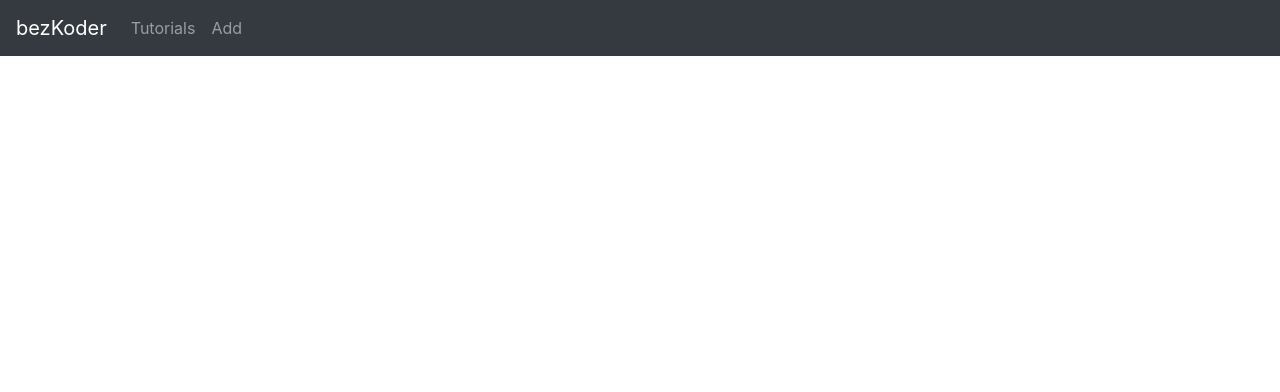
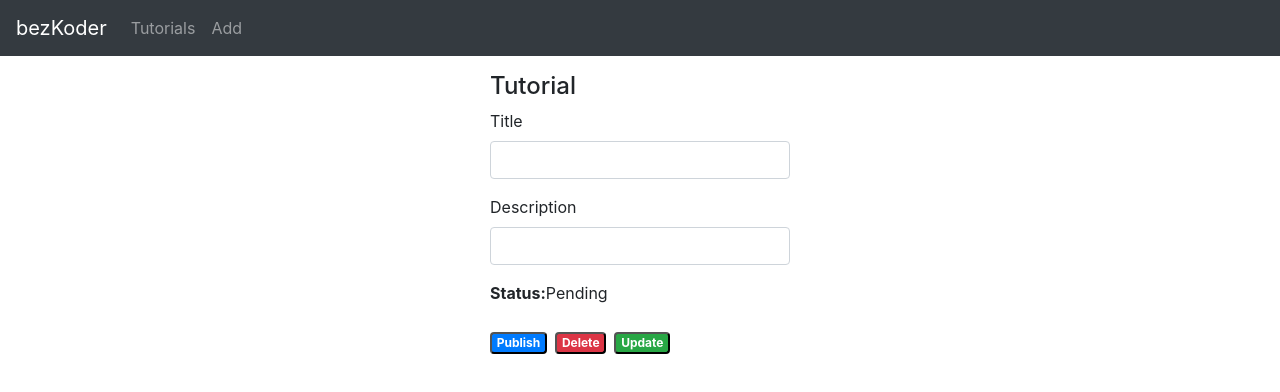
Before and after one commit to AAndersonSantos/Crud-React-Redux, a React (Create React App) app: page /tutorials/1 in a window 1280 px wide. Shown: the top 392 px of the page. Built offline with nearby package versions, Linux system fonts and the light colour scheme; no server answers.

Commit message:
ad form update, delete

```diff
--- a/package.json
+++ b/package.json
@@ -12,7 +12,7 @@
     "react": "^17.0.2",
     "react-dom": "^17.0.2",
     "react-redux": "^7.2.3",
-    "react-router-dom": "^5.2.0",
+    "react-router-dom": "^5.3.3",
     "react-scripts": "4.0.3",
     "web-vitals": "^1.0.1"
   },
--- a/src/App.js
+++ b/src/App.js
@@ -3,7 +3,8 @@ import { BrowserRouter as Router, Switch, Route, Link } from "react-router-dom";
 import "bootstrap/dist/css/bootstrap.min.css";
 import "./App.css";
 import TutorialsList from "./components/TutorialsList";
-import AddTutorial from "./components/addTutorial";
+import Tutorial from "./components/Tutorial";
+import AddTutorial from "./components/AddTutorial";
 
 function App() {
   return (
@@ -30,6 +31,7 @@ function App() {
         <Switch>
           <Route exact path={["/", "/tutorials"]} component={TutorialsList} />
           <Route exact path="/add" component={AddTutorial} />
+          <Route path="/tutorials/:id" component={Tutorial} />
         </Switch>
       </div>
     </Router>
--- a/src/components/AddTutorial.js
+++ b/src/components/AddTutorial.js
@@ -24,7 +24,8 @@ const AddTutorial = () => {
   const saveTutorial = () => {
     const { title, description } = tutorial;
 
-    dispatch(createTutorial(title, description))
+    dispatch(createTutorial({title, description}))
+    .unwrap()
       .then(data => {
         setTutorial({
           id: data.id,
--- /dev/null
+++ b/src/components/Tutorial.js
@@ -0,0 +1,156 @@
+import React, { useState, useEffect } from "react";
+import { useDispatch } from "react-redux";
+import { updateTutorial, deleteTutorial } from "../slices/tutorials";
+import TutorialDataService from "../services/TutorialService";
+
+const Tutorial = (props) => {
+  const initialTutorialState = {
+    id: null,
+    title: "",
+    description: "",
+    published: false
+  };
+  const [currentTutorial, setCurrentTutorial] = useState(initialTutorialState);
+  const [message, setMessage] = useState("");
+
+  const dispatch = useDispatch();
+
+  const getTutorial = id => {
+    TutorialDataService.get(id)
+      .then(response => {
+        setCurrentTutorial(response.data);
+      })
+      .catch(e => {
+        console.log(e);
+      });
+  };
+
+  useEffect(() => {
+    getTutorial(props.match.params.id);
+  }, [props.match.params.id]);
+
+  const handleInputChange = event => {
+    const { name, value } = event.target;
+    setCurrentTutorial({ ...currentTutorial, [name]: value });
+  };
+
+  const updateStatus = status => {
+    const data = {
+      id: currentTutorial.id,
+      title: currentTutorial.title,
+      description: currentTutorial.description,
+      published: status
+    };
+
+    dispatch(updateTutorial({ id: currentTutorial.id, data }))
+      .unwrap()
+      .then(response => {
+        console.log(response);
+        setCurrentTutorial({ ...currentTutorial, published: status });
+        setMessage("The status was updated successfully!");
+      })
+      .catch(e => {
+        console.log(e);
+      });
+  };
+
+  const updateContent = () => {
+    dispatch(updateTutorial({ id: currentTutorial.id, data: currentTutorial }))
+      .unwrap()
+      .then(response => {
+        console.log(response);
+        setMessage("The tutorial was updated successfully!");
+      })
+      .catch(e => {
+        console.log(e);
+      });
+  };
+
+  const removeTutorial = () => {
+    dispatch(deleteTutorial({ id: currentTutorial.id }))
+      .unwrap()
+      .then(() => {
+        props.history.push("/tutorials");
+      })
+      .catch(e => {
+        console.log(e);
+      });
+  };
+
+  return (
+    <div>
+      {currentTutorial ? (
+        <div className="edit-form">
+          <h4>Tutorial</h4>
+          <form>
+            <div className="form-group">
+              <label htmlFor="title">Title</label>
+              <input
+                type="text"
+                className="form-control"
+                id="title"
+                name="title"
+                value={currentTutorial.title}
+                onChange={handleInputChange}
+              />
+            </div>
+            <div className="form-group">
+              <label htmlFor="description">Description</label>
+              <input
+                type="text"
+                className="form-control"
+                id="description"
+                name="description"
+                value={currentTutorial.description}
+                onChange={handleInputChange}
+              />
+            </div>
+
+            <div className="form-group">
+              <label>
+                <strong>Status:</strong>
+              </label>
+              {currentTutorial.published ? "Published" : "Pending"}
+            </div>
+          </form>
+
+          {currentTutorial.published ? (
+            <button
+              className="badge badge-primary mr-2"
+              onClick={() => updateStatus(false)}
+            >
+              UnPublish
+            </button>
+          ) : (
+            <button
+              className="badge badge-primary mr-2"
+              onClick={() => updateStatus(true)}
+            >
+              Publish
+            </button>
+          )}
+
+          <button className="badge badge-danger mr-2" onClick={removeTutorial}>
+            Delete
+          </button>
+
+          <button
+            type="submit"
+            className="badge badge-success"
+            onClick={updateContent}
+          >
+            Update
+          </button>
+          <p>{message}</p>
+        </div>
+      ) : (
+        <div>
+          <br />
+          <p>Please click on a Tutorial...</p>
+        </div>
+      )}
+    </div>
+  );
+};
+
+export default Tutorial;
--- a/src/components/TutorialsList.js
+++ b/src/components/TutorialsList.js
@@ -1,12 +1,12 @@
 import React, { useState, useEffect } from "react";
 import { useDispatch, useSelector } from "react-redux";
-import {
-  retrieveTutorials
-} from "../slices/tutorials";
+import { Link } from "react-router-dom";
+import { retrieveTutorials, findTutorialsByTitle, } from "../slices/tutorials";
 
 const TutorialsList = () => {
   const [currentTutorial, setCurrentTutorial] = useState(null);
   const [currentIndex, setCurrentIndex] = useState(-1);
+  const [searchTitle, setSearchTitle] = useState("");
 
   const tutorials = useSelector(state => state.tutorials);
   const dispatch = useDispatch();
@@ -15,14 +15,48 @@ const TutorialsList = () => {
     dispatch(retrieveTutorials());
   }, []);
 
+  const onChangeSearchTitle = e => {
+    const searchTitle = e.target.value;
+    setSearchTitle(searchTitle);
+  };
+
   const setActiveTutorial = (tutorial, index) => {
     setCurrentTutorial(tutorial);
     setCurrentIndex(index);
   };
 
+  const refreshData = () => {
+    setCurrentTutorial(null);
+    setCurrentIndex(-1);
+  };
+
+  const findByTitle = () => {
+    refreshData();
+    dispatch(findTutorialsByTitle({ title: searchTitle }));
+  };
+
   return (
     <div className="list row">
-
+      <div className="col-md-8">
+          <div className="input-group mb-3">
+            <input
+              type="text"
+              className="form-control"
+              placeholder="Search by title"
+              value={searchTitle}
+              onChange={onChangeSearchTitle}
+            />
+            <div className="input-group-append">
+              <button
+                className="btn btn-outline-secondary"
+                type="button"
+                onClick={findByTitle}
+              >
+                Search
+              </button>
+            </div>
+          </div>
+        </div>
       <div className="col-md-6">
         <h4>Tutorials List</h4>
 
@@ -65,6 +99,13 @@ const TutorialsList = () => {
               {currentTutorial.published ? "Published" : "Pending"}
             </div>
 
+            <Link
+              to={"/tutorials/" + currentTutorial.id}
+              className="badge badge-warning"
+            >
+              Edit
+            </Link>
+
           </div>
         ) : (
           <div>
--- a/src/http-common.js
+++ /dev/null
@@ -1,8 +0,0 @@
-import axios from "axios";
-
-export default axios.create({
-  baseURL: "http://localhost:3000/api",
-  headers: {
-    "Content-type": "application/json"
-  }
-});
--- a/src/services/TutorialService.js
+++ b/src/services/TutorialService.js
@@ -1,17 +1,44 @@
-import http from "../http-common";
+import axios from "axios";
+
+const http = axios.create({
+  baseURL: "http://localhost:3000/api",
+  headers: {
+    "Content-type": "application/json"
+  }
+});
+
 
 const getAll = () => {
   return http.get("/tutorials");
+};
+
+const get = id => {
+  return http.get(`/tutorials/${id}`);
 };
 
 const create = data => {
   return http.post("/tutorials", data);
 };
 
+const update = (id, data) => {
+  return http.put(`/tutorials/${id}`, data);
+};
+
+const remove = id => {
+  return http.delete(`/tutorials/${id}`);
+};
+
+const findByTitle = title => {
+  return http.get(`/tutorials?title=${title}`);
+};
 
 const TutorialService = {
   getAll,
-  create
+  get,
+  create,
+  update,
+  remove,
+  findByTitle
 };
 
 export default TutorialService;
--- a/src/slices/tutorials.js
+++ b/src/slices/tutorials.js
@@ -4,7 +4,7 @@ import TutorialDataService from "../services/TutorialService";
 const initialState = [];
 
 export const retrieveTutorials = createAsyncThunk(
-    "tutorials/retrieve",
+  "tutorials/retrieve",
     async () => {
       const res = await TutorialDataService.getAll();
       return res.data;
@@ -19,6 +19,29 @@ export const retrieveTutorials = createAsyncThunk(
     }
   );
 
+  export const updateTutorial = createAsyncThunk(
+    "tutorials/update",
+    async ({ id, data }) => {
+      const res = await TutorialDataService.update(id, data);
+      return res.data;
+    }
+  );
+
+  export const deleteTutorial = createAsyncThunk(
+    "tutorials/delete",
+    async ({ id }) => {
+      await TutorialDataService.remove(id);
+      return { id };
+    }
+  );
+
+  export const findTutorialsByTitle = createAsyncThunk(
+    "tutorials/findByTitle",
+    async ({ title }) => {
+      const res = await TutorialDataService.findByTitle(title);
+      return res.data;
+    }
+  );
 
   const tutorialSlice = createSlice({
     name: "tutorial",
@@ -31,6 +54,23 @@ export const retrieveTutorials = createAsyncThunk(
       [createTutorial.fulfilled]: (state, action) => {
         state.push(action.payload);
       },
+
+      [updateTutorial.fulfilled]: (state, action) => {
+        const index = state.findIndex(tutorial => tutorial.id === action.payload.id);
+        state[index] = {
+          ...state[index],
+          ...action.payload,
+        };
+      },
+
+      [deleteTutorial.fulfilled]: (state, action) => {
+        let index = state.findIndex(({ id }) => id === action.payload.id);
+        state.splice(index, 1);
+      },
+
+      [findTutorialsByTitle.fulfilled]: (state, action) => {
+        return [...action.payload];
+      },
     },
   });
 
```
Also changed, not shown: database/db.json (+4 -43 lines), 1 other file (tests, documents, lock files or other folders).
